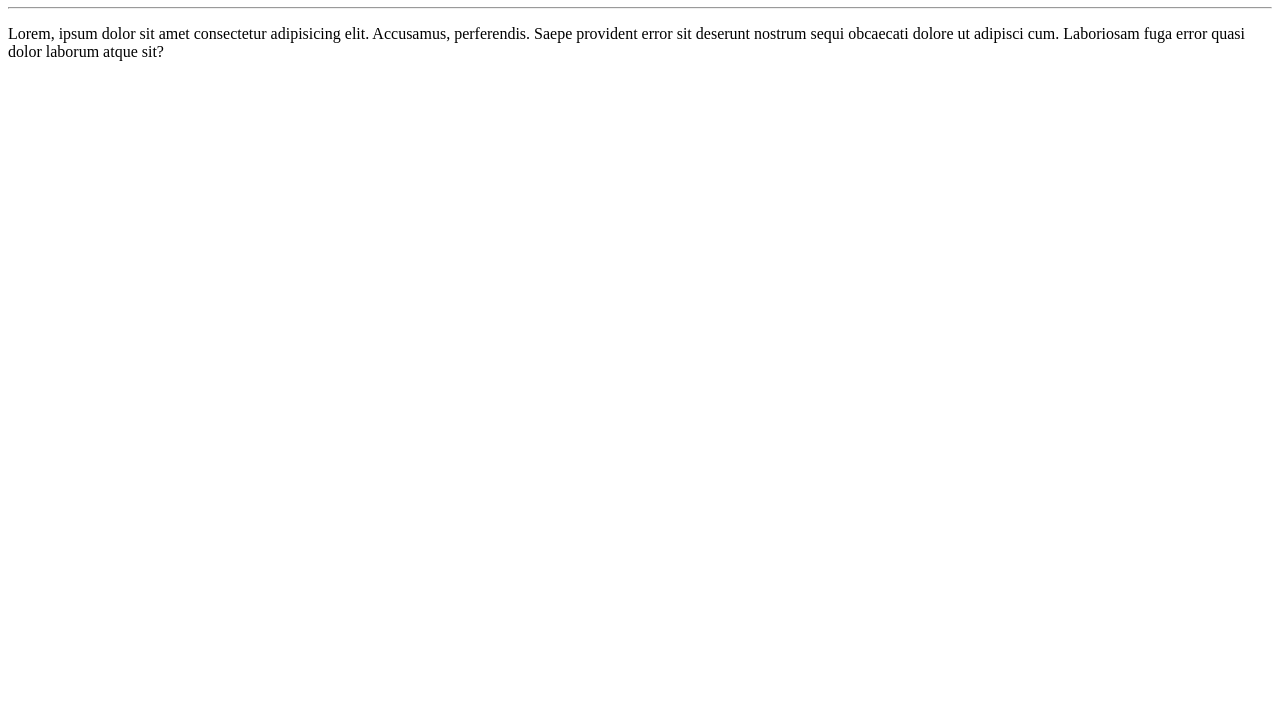
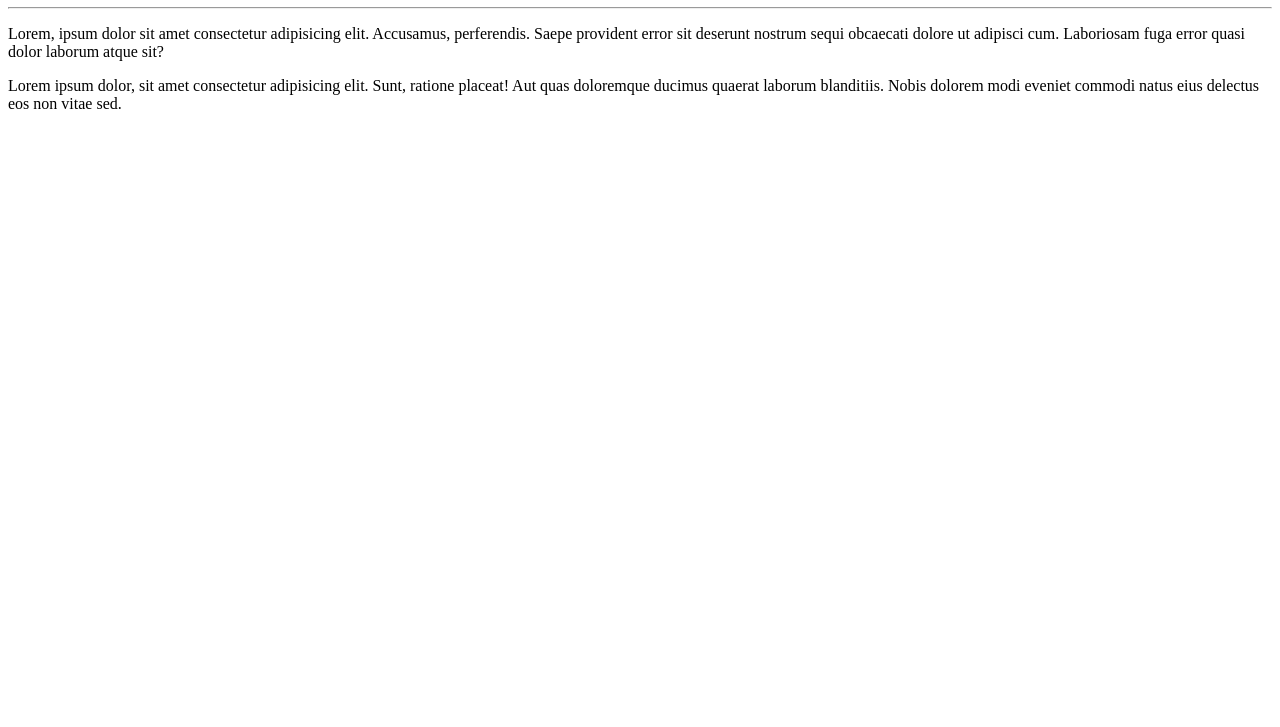
Before and after one commit to RianZenki/Ola-Mundo, a plain HTML site: page site-exemplo/index.html in a window 1280 px wide. Shown: the part 73-800 px from the top of the page. Drawn offline with Linux system fonts and the light colour scheme.

Commit message:
Adicionei um parágrafo

```diff
--- a/site-exemplo/index.html
+++ b/site-exemplo/index.html
@@ -9,6 +9,7 @@
     <h1>Olá, Mundo!</h1>
     <hr>
     <p>Lorem, ipsum dolor sit amet consectetur adipisicing elit. Accusamus, perferendis. Saepe provident error sit deserunt nostrum sequi obcaecati dolore ut adipisci cum. Laboriosam fuga error quasi dolor laborum atque sit?</p>
+    <p>Lorem ipsum dolor, sit amet consectetur adipisicing elit. Sunt, ratione placeat! Aut quas doloremque ducimus quaerat laborum blanditiis. Nobis dolorem modi eveniet commodi natus eius delectus eos non vitae sed.</p>
 
 </body>
 </html>
```
